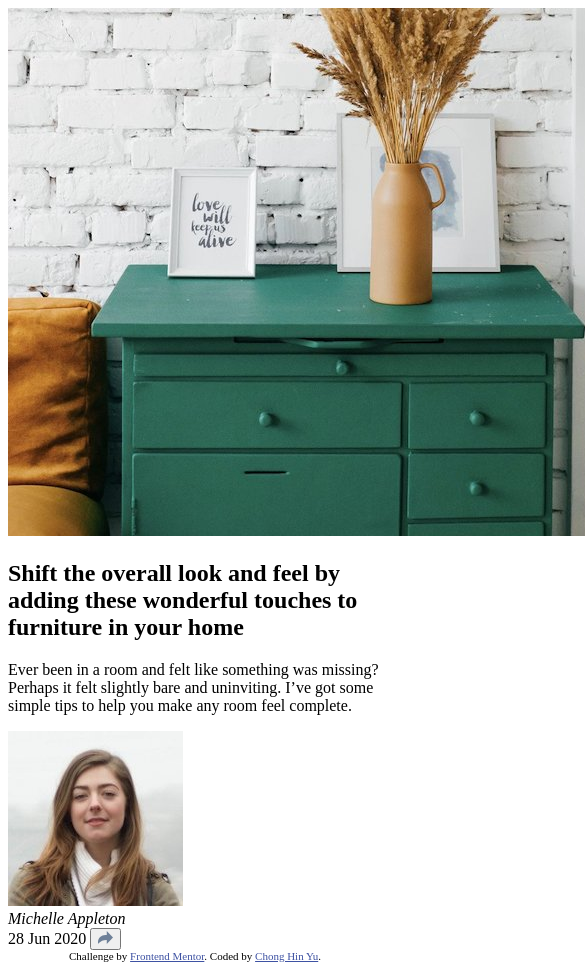
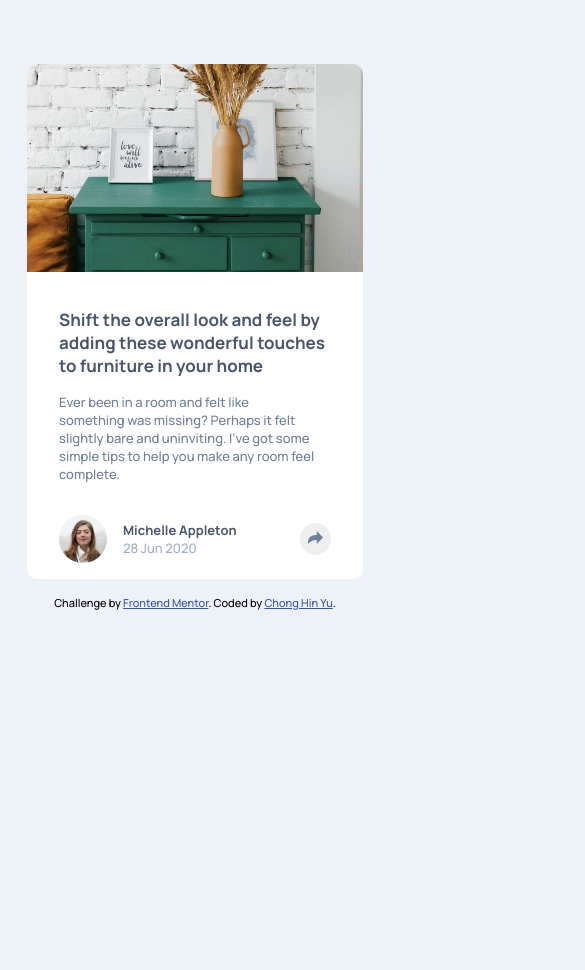
Before and after one commit to Hin274/article-preview-component-master, a plain HTML site: page index.html in a window 390 px wide. Shown: the top 970 px of the page, 585 px wide, since content can reach past the window. After the commit the page ends 844 px from the top, so only its background shows below. Drawn offline with Linux system fonts and the light colour scheme.

Commit message:
mobile css is done

```diff
--- a/css/styles.css
+++ b/css/styles.css
@@ -1,5 +1,86 @@
+@import url('https://fonts.googleapis.com/css2?family=Manrope:wght@500;700&display=swap');
+
 * {
   box-sizing: border-box;
+  margin: 0;
+  padding: 0;
+}
+
+body {
+  background-color: hsl(210, 46%, 95%);
+  margin: 4rem 0;
+  font-family: 'Manrope', sans-serif;
+  font-size: 13px;
+}
+
+.center {
+  display: flex;
+  align-items: center;
+  justify-content: center;
+  flex-direction: column;
+}
+
+.container {
+  background-color: hsl(0, 0%, 100%);
+  border-radius: 10px;
+  width: 21rem;
+}
+
+.img-header {
+  width: 100%;
+  object-fit: cover;
+  border-radius: 10px 10px 0px 0px;
+  height: 13rem;
+  object-position: 50% 30%;
+}
+
+.content {
+  padding: 1rem 2rem;
+}
+
+.content h1 {
+  font-size: 17px;
+  padding: 1rem 0;
+}
+
+.byline {
+  padding: 1rem 2rem;
+  display: flex;
+  align-items: center;
+}
+
+.profile-pic {
+  border-radius: 50%;
+  width: 3rem;
+}
+
+.byline div {
+  margin-left: 1rem;
+  flex-basis: 100%;
+}
+
+h1,
+address {
+  color: hsl(217, 19%, 35%);
+  font-style: normal;
+  font-weight: 700;
+}
+
+p {
+  color: hsl(214, 17%, 51%);
+  font-weight: 500;
+  width: 16rem;
+}
+time {
+  color: hsl(212, 23%, 69%);
+}
+
+button {
+  border-style: none;
+  border-radius: 50%;
+  padding: 0.5rem;
+  margin-left: 3rem;
+  cursor: pointer;
 }
 
 .attribution {
@@ -10,3 +91,7 @@
 .attribution a {
   color: hsl(228, 45%, 44%);
 }
+
+footer {
+  margin-top: 1rem;
+}
--- a/index.html
+++ b/index.html
@@ -12,10 +12,11 @@
 
 </head>
 
-<body>
+<body class="center">
 
-  <article>
-    <img src="./images/drawers.jpg">
+  <article class="container">
+    <img class="img-header" src="./images/drawers.jpg">
+    <div class="content">
       <h1>
         Shift the overall look and feel by adding these wonderful
         touches to furniture in your home
@@ -26,12 +27,15 @@
         it felt slightly bare and uninviting. I’ve got some simple tips
         to help you make any room feel complete.
       </p>
-
-    <img src="./images/avatar-michelle.jpg" alt="Michelle Appleton profile picture">
+    </div>
+    <div class="byline">
+      <img class="profile-pic" src="./images/avatar-michelle.jpg" alt="Michelle Appleton profile picture">
+      <div>
         <address rel="author"> Michelle Appleton</address>
         <time pubdate datetime="2020-06-28">28 Jun 2020</time>
-
+      </div>
       <button aria-label="Share"><img src="./images/icon-share.svg" alt="share"></button>
+    </div>
   </article>
   <footer class="attribution">
     Challenge by <a href="https://www.frontendmentor.io?ref=challenge" target="_blank">Frontend Mentor</a>.
```
Lines whose indentation alone changed are shown as unchanged.
